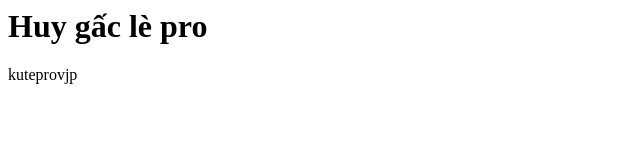
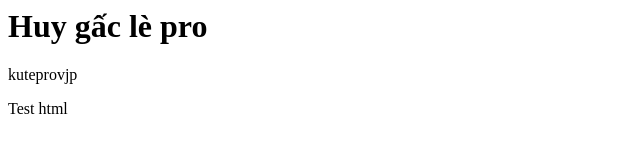
Before and after one commit to yuherus/Github_tutorial, a plain HTML site: page index.html in a window 1280 px wide. Shown: the full height of the page, 0-640 px from the left. Drawn offline with Linux system fonts and the light colour scheme.

Commit message:
Add a new line

```diff
--- a/index.html
+++ b/index.html
@@ -8,5 +8,6 @@
 <body>
     <h1>Huy gấc lè pro</h1>
     <p>kuteprovjp</p>
+    <span>Test html</span>
 </body>
 </html>
```
